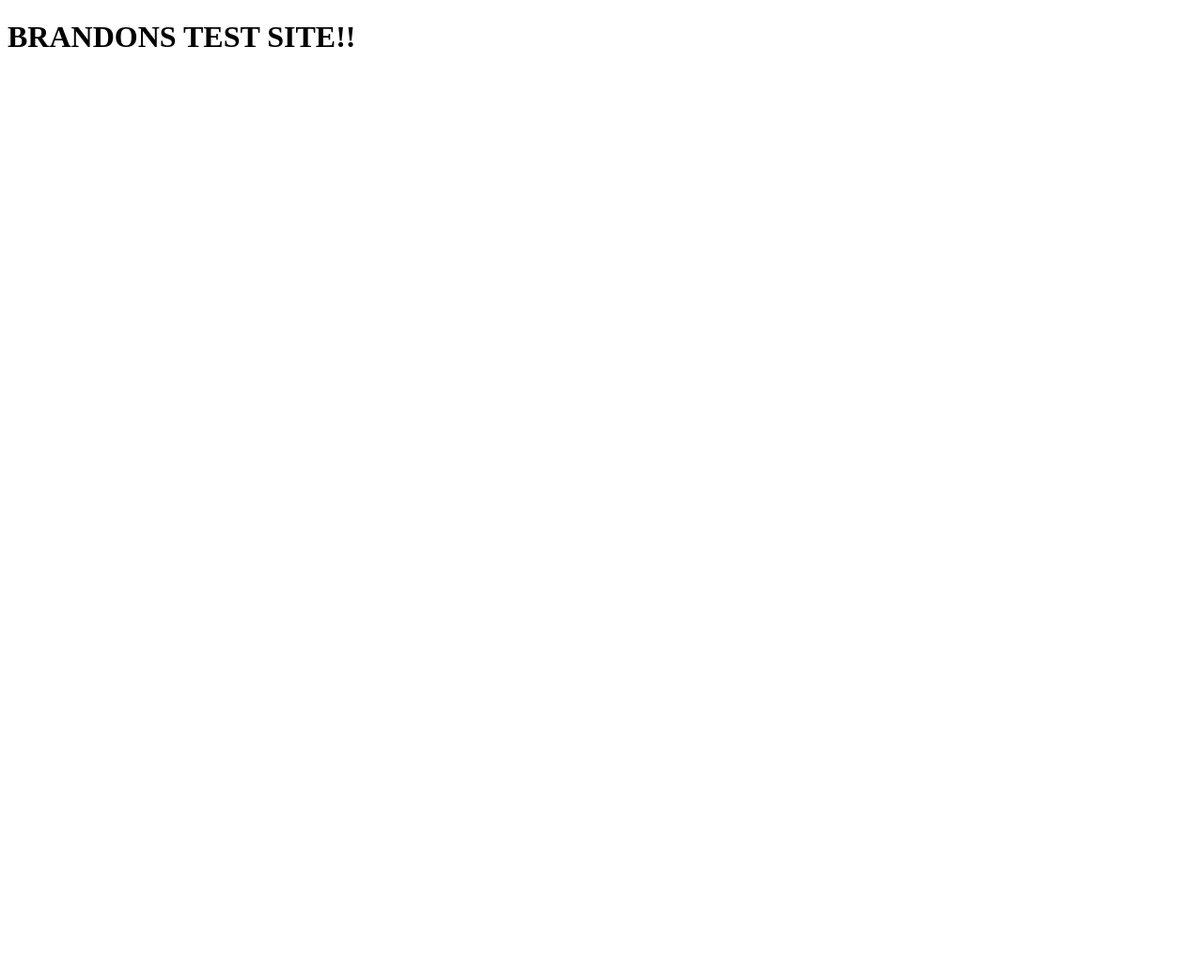
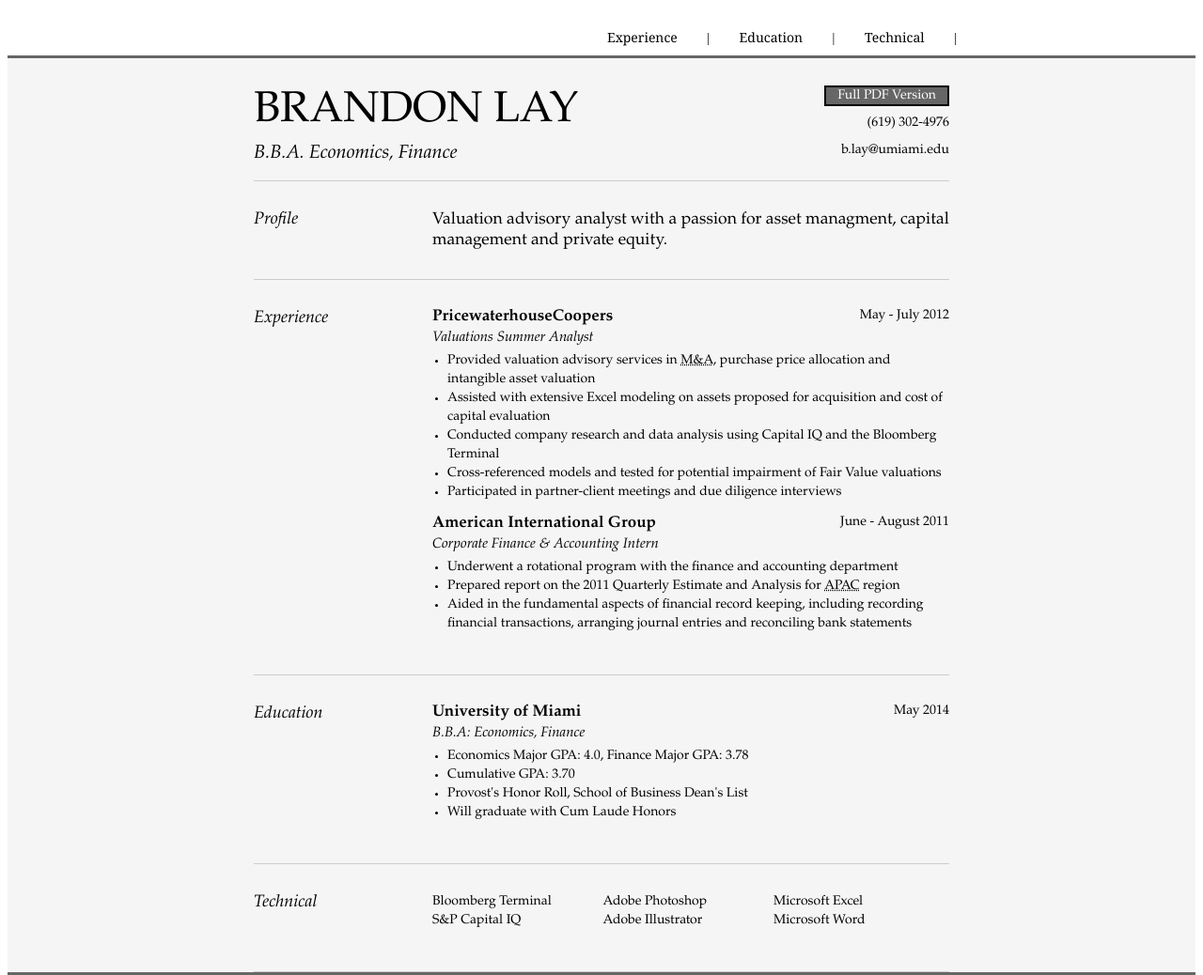
Before and after one commit to blay44/blay44.github.io, a plain HTML site: page index.html in a window 1280 px wide. Shown: the whole page at 94% size. Before the commit the page ends 800 px from the top, so only its background shows below. Drawn offline with Linux system fonts and the light colour scheme.

Commit message:
Test Resume

```diff
--- /dev/null
+++ b/css/style.css
@@ -0,0 +1,189 @@
+
+#inner-container{
+	margin-top: 0px;
+	background-color: #f5f5f5;
+	font-family: Palatino;
+
+}
+
+h1{
+
+	margin-top: 0px;
+	margin-bottom: 4px;
+	font-size: 46px;
+	text-transform: uppercase;
+	font-weight: lighter;
+
+}
+
+h2{
+	margin-top: 0px;
+	padding-top: 0px;
+	font-weight: lighter;
+	font-size: 20px;
+	font-style: italic;
+}
+
+h3{
+margin-top: 0px;
+	padding-top: 0px;
+	font-weight: lighter;
+	font-size: 18px;
+	font-style: italic;
+}
+
+
+h4{
+	margin-top: 0px;
+	margin-bottom: 3px;
+	padding-top: 0px;
+	font-weight: normal;
+	font-size: 17px;
+	font-weight: bold;
+}
+
+h5{
+	margin-top: 0px;
+	padding-top: 0px;
+	margin-bottom: 5px;
+	font-weight: lighter;
+	font-size: 15px;
+	font-style: italic;
+}
+
+ul{
+	font-size: 14px;
+	padding-left: 16px;
+	line-height: 20px;
+	margin-top: 0px;
+}
+
+#hd{
+	float: left;
+	width: 600px;
+}
+
+#contact-info{
+	float: right;
+}
+
+#contact-info p{
+	text-align: right;
+	margin-bottom:0px;
+	margin-top:12px;
+	font-size: 14px;
+}
+
+#body{
+	margin: 0em auto;
+	width: 740px;
+}
+
+#header{
+	padding-top: 30px;
+	border-bottom: 1px solid #ccc;
+	height:100px;
+}
+
+#pdf {
+	font-size: 14px;
+	background: #666;
+	color: white;
+	padding: 2px 12px 2px 12px;
+	text-decoration: none;
+	border: 2px solid black;
+}
+a#pdf:hover {
+	background: #222;
+}
+
+.block {
+	padding-top: 30px;
+	padding-bottom: 30px;
+	border-bottom: 1px solid #ccc;
+	overflow: hidden;
+	vertical-align: middle;
+}
+
+.enlarge{
+	font-size: 110%;
+	margin-top: 0px;
+	margin-bottom: 0px;
+}
+
+.first-block{
+	width: 150px;
+	float: left;
+	vertical-align: bottom;
+}
+
+.second-block{
+	float:right;
+	width:550px;
+	margin-bottom:0px;
+	vertical-align: middle;
+}
+
+
+.work-block{
+	margin-bottom:0px;
+
+}
+
+.date p{
+	font-size: 14px;
+	float:right;
+	margin-top: 0px;
+}
+
+.job-title{
+	float: left;
+	width:60%;
+
+}
+
+.skillblock{
+	width:33%;
+	float: left;
+}
+
+.skillblock ul{
+	list-style-type: none;
+	padding-left: 0px;
+}
+
+#outer-container{
+	border-bottom: solid #666;
+}
+
+nav ul{
+	margin: 1em auto;
+	text-align: right;
+	width: 740px;
+	margin-bottom: 8px;
+}
+
+nav ul li{
+	display: inline;
+	margin-bottom: 0px;
+}
+nav ul li:after {
+  content: " | ";
+}
+
+nav ul li a{
+	font-family: Georgia;
+	color: black;
+	text-decoration: none;
+	padding: 1em 2em;
+}
+
+nav ul li a:hover{
+	color: red;
+}
+
+#container{
+	margin-bottom:30px;
+	margin-top:30px;
+	border-bottom: solid #666;
+}
--- a/index.html
+++ b/index.html
@@ -1,11 +1,204 @@
-<!DOCTYPE html>
+<!Doctype html>
 <html>
 	<head>
-		<meta charset="UTF-8"/>
-		<title>Brandon's Website</title>
-	</head>
-	<header>
-		<h1>BRANDONS TEST SITE!!</h1>
-	</header>
+	 <meta charset="UTF-8">
+	 <title>Test Resume - Brandon Lay</title>
+	 <link rel="stylesheet" href="css/style.css" />
+ 	</head>
 
-</html>
+ 	<body>
+
+ 		<div id="container" class="clearfix">
+
+ 			<div id="outer-container">
+
+	 				<nav>
+					   <ul>
+					    <li><a href="#work">Experience</a></li>
+					    <li><a href="#edu">Education</a></li>
+					    <li><a href="#tech">Technical</a></li>
+					   </ul>
+					 </nav>
+
+ 			</div>
+
+ 			<div id="inner-container">
+
+ 				<div id="body">
+
+	 				<div id="header">
+
+	 					<div id="hd">
+	 					 	<h1>Brandon Lay</h1>
+							 <h2>B.B.A. Economics, Finance</h2>
+	 					</div>
+
+	 					<div id="contact-info">
+	 					 	<a id="pdf" href="resume.pdf">Full PDF Version</a>
+						 	<p>(619) 302-4976</p>
+						 	<p>b.lay@umiami.edu</p>
+	 					</div>
+	 				</div>
+
+	 				<div style="clear:both;"></div>
+
+	 				<div id="main">
+
+	 					<div class="block">
+
+	 						<div class="first-block">
+	 							<h3>Profile</h3>
+	 						</div>
+
+	 						<div class="second-block">
+		 						<p class="enlarge">
+		 							Valuation advisory analyst with a passion for asset managment, capital management and private equity.
+		 						</p>
+	 						</div>
+
+	 					</div>
+
+	 					<div style="clear:both;"></div>
+
+	 					<div class="block">
+
+	 						<div id="work">
+
+	 						<div class="first-block">
+	 							<h3>Experience</h3>
+	 						</div>
+
+	 						<div class="second-block">
+
+		 						<div class="work-block">
+
+
+		 							<div class="job-title">
+		 							 	<h4>PricewaterhouseCoopers</h4>
+								  	 	<h5>Valuations Summer Analyst</h5>
+								  	</div>
+
+								  	  <div class="date">
+								  	  	<p>May - July 2012</p>
+								  	  </div>
+
+								<div style="clear:both;"></div>
+
+								  	 <ul>
+								  	 	 <li>Provided valuation advisory services in <abbr title="Mergers and Acquisitions">M&amp;A</abbr>, purchase price allocation and intangible asset valuation</li>
+								  	 	 <li>Assisted with extensive Excel modeling on assets proposed for acquisition and cost of capital evaluation</li>
+								  	 	 <li>Conducted company research and data analysis using Capital IQ and the Bloomberg Terminal</li>
+								  	 	 <li>Cross-referenced models and tested for potential impairment of Fair Value valuations</li>
+								  	 	 <li>Participated in partner-client meetings and due diligence interviews</li>
+						  	  		 </ul>
+								 </div>
+
+								 <div class="work-block">
+
+								 	 <div class="job-title">
+		 							 	<h4>American International Group</h4>
+								  	  	<h5>Corporate Finance &amp; Accounting Intern</h5>
+								  	 </div>
+
+								  	 <div class="date">
+								  	  	<p>June - August 2011</p>
+								  	  </div>
+
+								  <div style="clear:both;"></div>
+								  	  <ul>
+								  	  	 <li>Underwent a rotational program with the finance and accounting department</li>
+								  	  	 <li>Prepared report on the 2011 Quarterly Estimate and Analysis for <abbr title="Asia Pacific">APAC</abbr> region</li>
+								  	  	 <li>Aided in the fundamental aspects of financial record keeping, including recording financial transactions, arranging journal entries and reconciling bank statements</li>
+								  	  </ul>
+								 </div>
+
+								</div>
+
+	 						</div>
+
+	 						</div>
+
+	 					</div>
+
+	 					<div class="block">
+
+	 						<div id="edu">
+
+	 						<div class="first-block">
+	 							<h3>Education</h3>
+	 						</div>
+
+	 						<div class="second-block">
+
+	 							<div class="edu">
+
+		 							<div class="job-title">
+		 								<h4>University of Miami</h4>
+		 								<h5>B.B.A: Economics, Finance</h5>
+		 							</div>
+		 							<div class="date">
+									  	  	<p>May 2014</p>
+									</div>
+									<div style="clear:both;"></div>
+									  	  <ul>
+									  	  	 <li>Economics Major GPA: 4.0, Finance Major GPA: 3.78</li>
+									  	  	 <li>Cumulative GPA: 3.70</li>
+									  	  	 <li>Provost's Honor Roll, School of Business Dean's List</li>
+									  	  	 <li>Will graduate with Cum Laude Honors</li>
+									  	  </ul>
+								</div>
+
+							</div>
+
+							</div>
+
+						</div>
+
+						<div class="block">
+
+							<div id="tech">
+
+	 						<div class="first-block">
+	 							<h3>Technical</h3>
+	 						</div>
+
+	 						<div class="second-block">
+
+	 							<div class="skillblock">
+	 								<ul>
+	 									<li>Bloomberg Terminal</li>
+	 									<li>S&amp;P Capital IQ</li>
+	 								</ul>
+	 							</div>
+
+	 							<div class="skillblock">
+	 								<ul>
+	 									<li>Adobe Photoshop</li>
+	 									<li>Adobe Illustrator</li>
+	 								</ul>
+	 							</div>
+
+	 							<div class="skillblock">
+	 								<ul>
+	 									<li>Microsoft Excel</li>
+	 									<li>Microsoft Word</li>
+	 								</ul>
+	 							</div>
+
+	 						</div>
+
+
+							</div>
+
+						</div>
+
+
+ 				</div>
+
+ 			</div>
+
+ 		</div>
+
+ 	</body>
+
+ </html>
```
Also changed, not shown: 1 other file.
